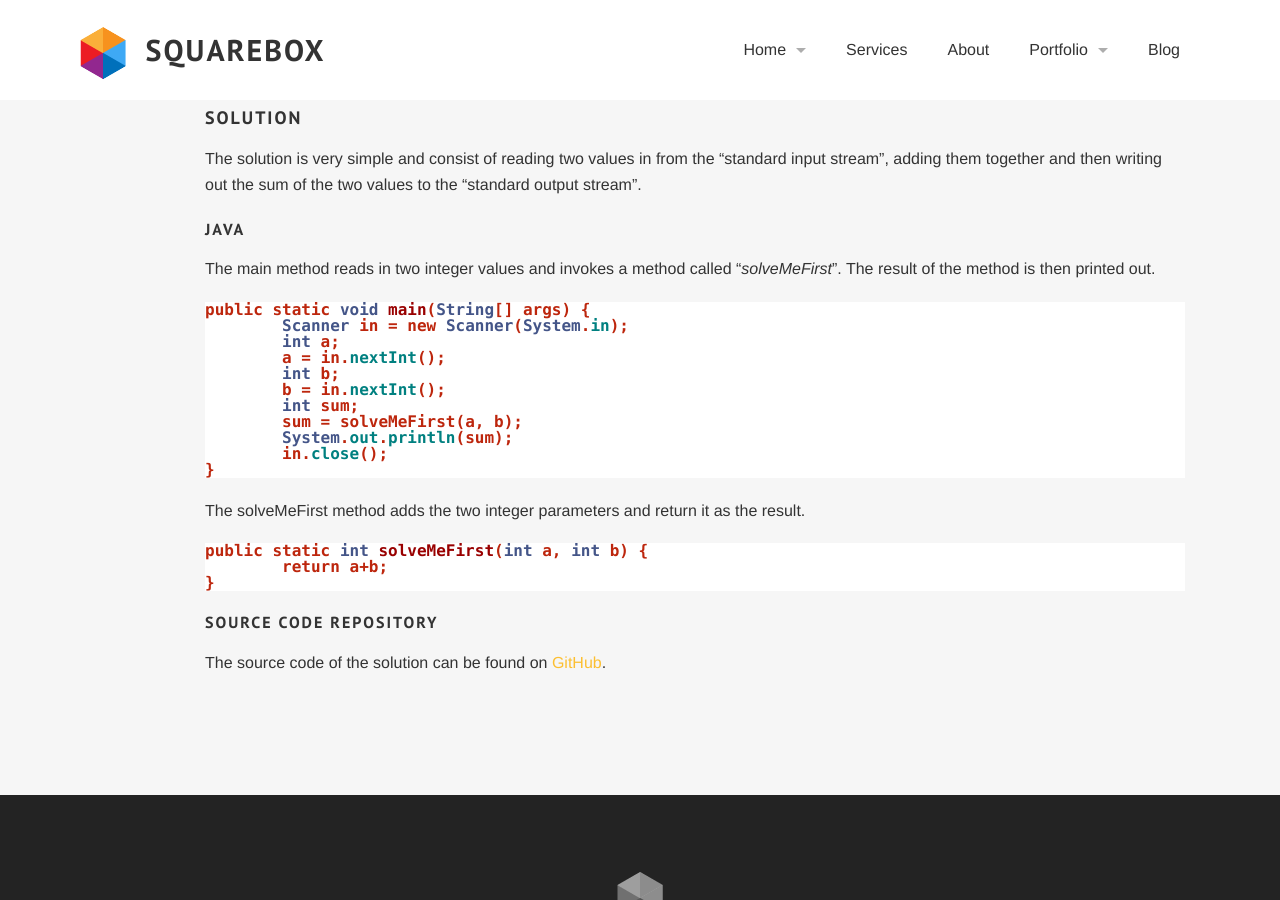
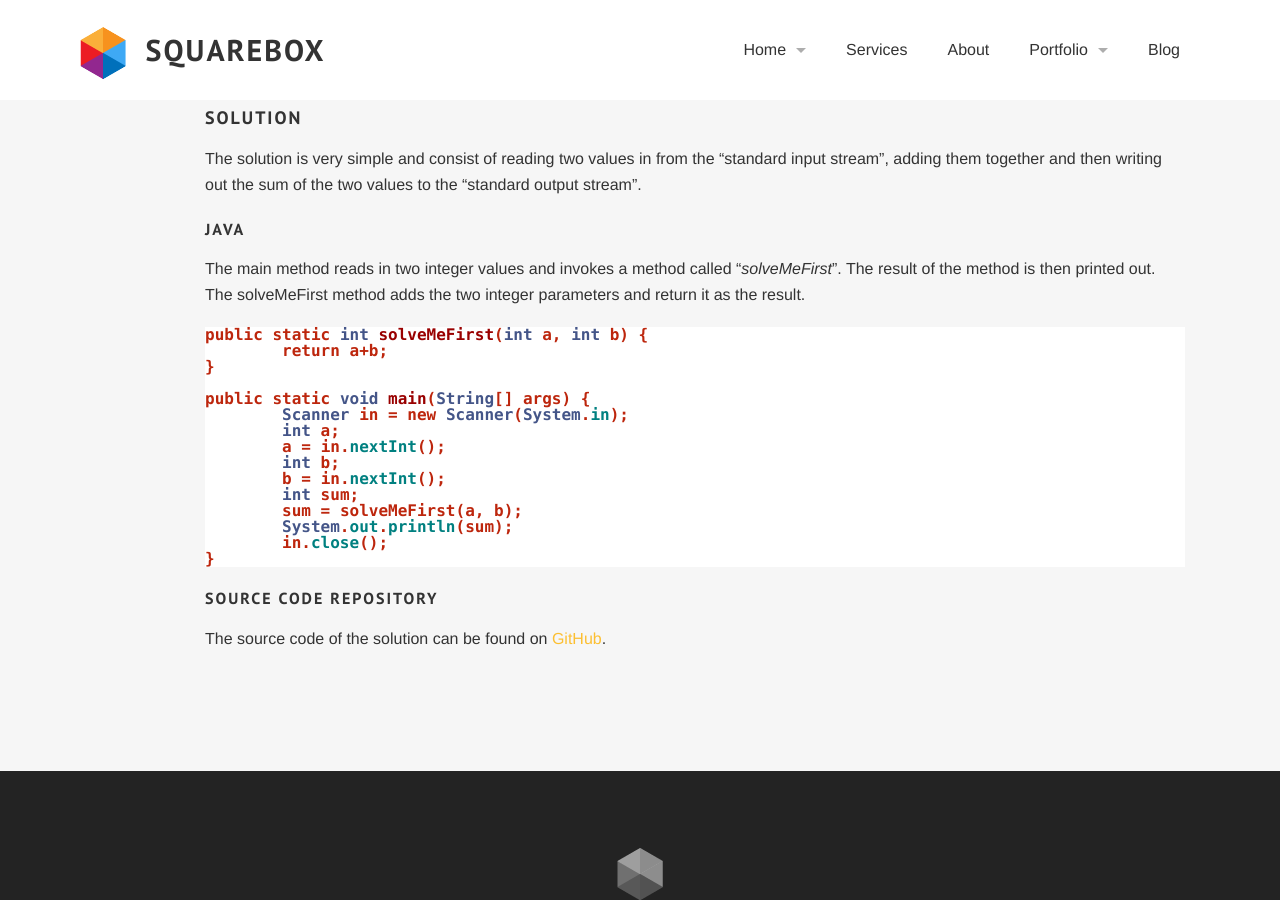
Before and after one commit to trytocontribute/code2bits.github.io, a Jekyll site: the page built from _posts/2017-12-06-code-challenge-hackerrank-algorithm-solvemefirst.md, in a window 1280 px wide and 900 px high, scrolled down 890 px. Built offline with Jekyll 4.4.1, drawn with Linux system fonts in a browser that asks for light colours; some web fonts are replaced; part of the change alters nothing that is shown.

Commit message:
Post: 2017-12-06 Code Challenge

````diff
--- a/_posts/2017-12-06-code-challenge-hackerrank-algorithm-solvemefirst.md
+++ b/_posts/2017-12-06-code-challenge-hackerrank-algorithm-solvemefirst.md
@@ -19,9 +19,13 @@ For a detailed explanation of the problem, read the Solve Me First challenge on
 The solution is very simple and consist of reading two values in from the "standard input stream", adding them together and then writing out the sum of the two values to the "standard output stream".
 
 #### Java
-The main method reads in two integer values and invokes a method called "<em>solveMeFirst</em>". The result of the method is then printed out.
+The main method reads in two integer values and invokes a method called "<em>solveMeFirst</em>". The result of the method is then printed out. The solveMeFirst method adds the two integer parameters and return it as the result.
 
 ```java
+public static int solveMeFirst(int a, int b) {
+	return a+b;
+}
+
 public static void main(String[] args) {
 	Scanner in = new Scanner(System.in);
 	int a;
@@ -36,12 +40,5 @@ public static void main(String[] args) {
 ```
 
 
-The solveMeFirst method adds the two integer parameters and return it as the result.
-```java
-public static int solveMeFirst(int a, int b) {
-	return a+b;
-}
-```
-
 #### Source Code Repository
 The source code of the solution can be found on <a href="https://github.com/Code2Bits/HackerRank-Java/tree/master/src/main/java/com/code2bits/hackerrank/algorithms/warmup/solve_me_first">GitHub</a>.
````
